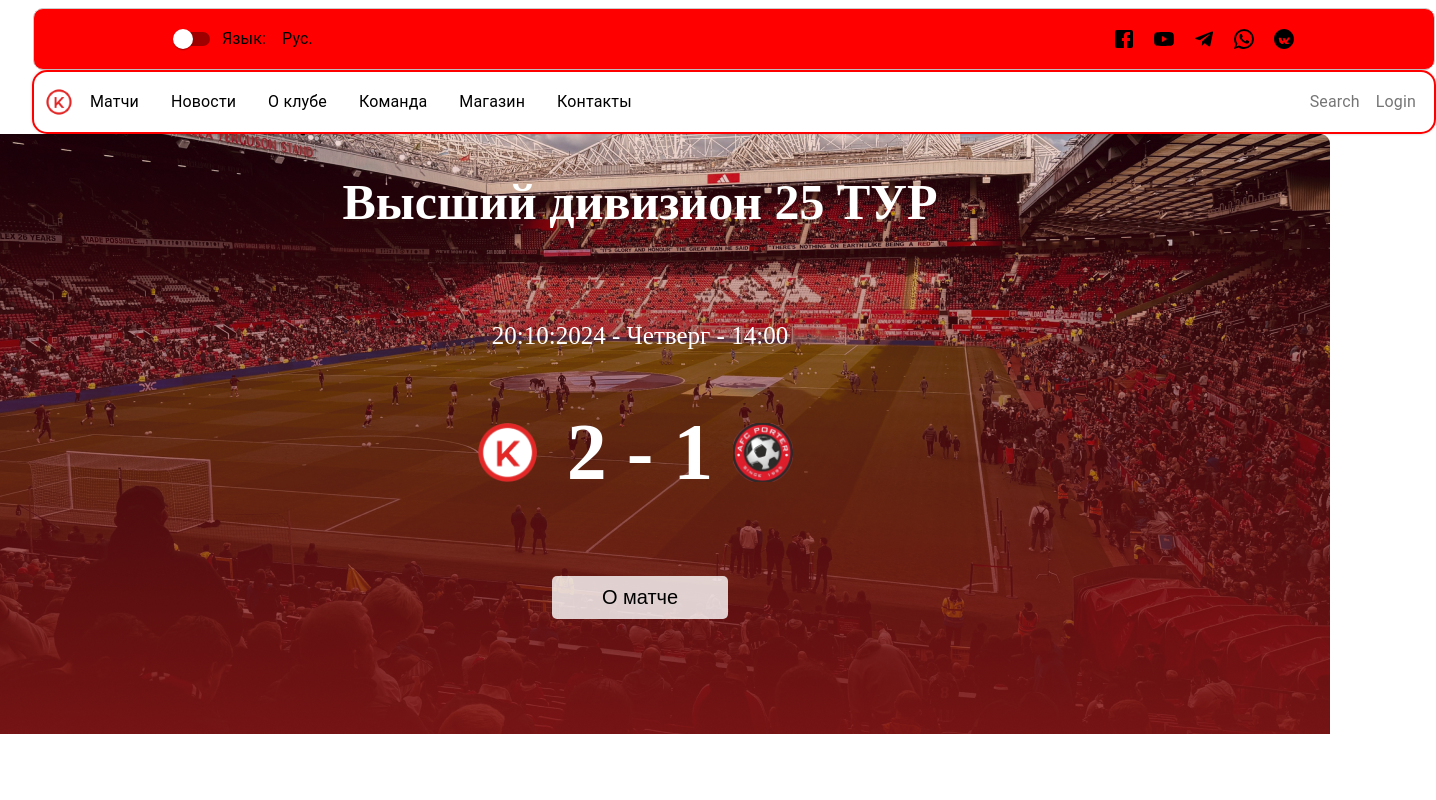
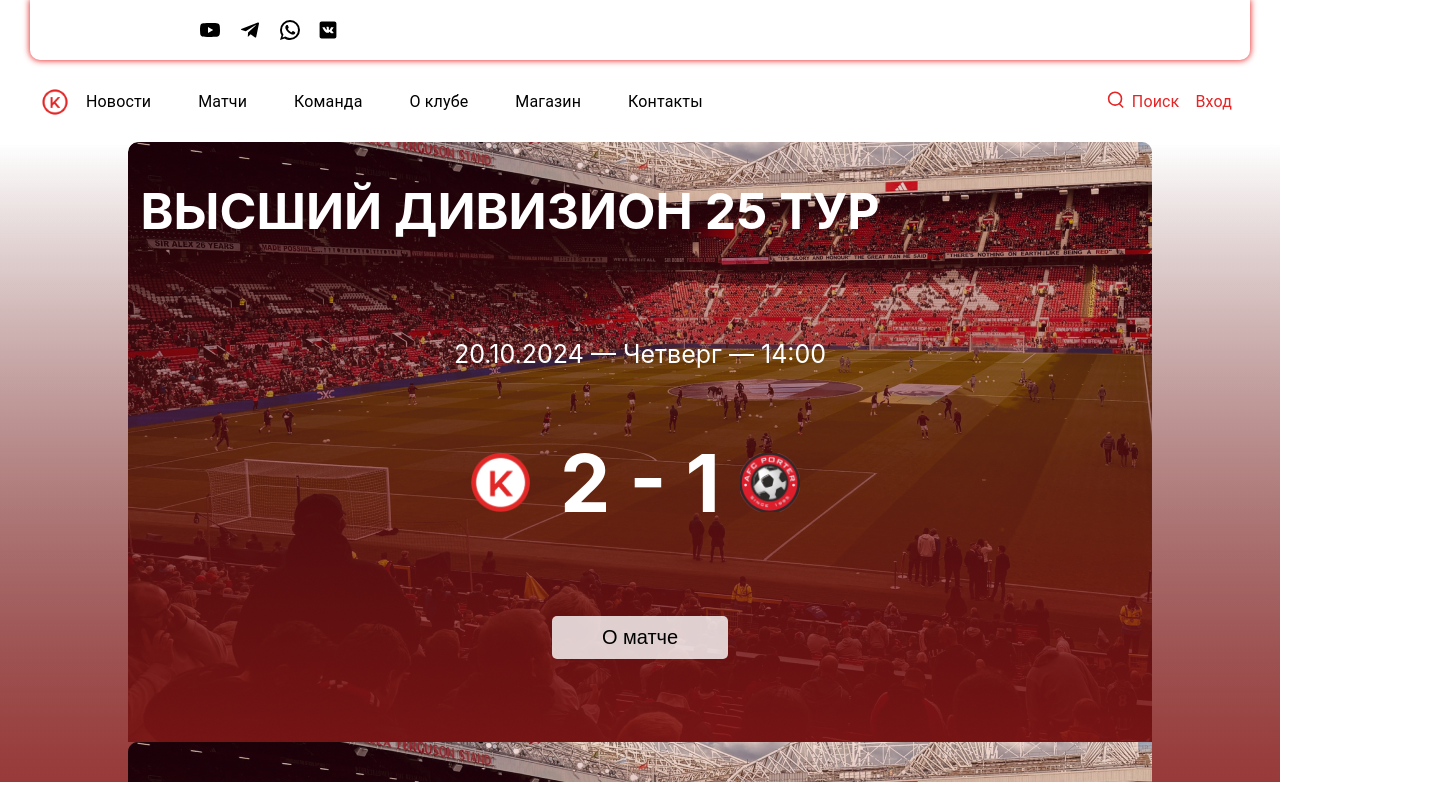
Before and after one commit to Juryxa/kokosBeerLove, a React (Create React App) app in the folder client/: page / in a window 1280 px wide. Shown: the whole page, 1436 px wide, since content can reach past the window. Built offline with nearby package versions, Linux system fonts and the light colour scheme.

Commit message:
main page

```diff
--- a/client/public/index.html
+++ b/client/public/index.html
@@ -1,5 +1,5 @@
 <!DOCTYPE html>
-<html lang="en">
+<html lang="ru">
   <head>
     <meta charset="utf-8" />
     <meta name="viewport" content="width=device-width, initial-scale=1" />
--- a/client/src/App.css
+++ b/client/src/App.css
@@ -0,0 +1,5 @@
+body{
+    margin: 0;
+    padding: 0;
+    font-family: "Inter", sans-serif;
+}
--- a/client/src/App.tsx
+++ b/client/src/App.tsx
@@ -1,22 +1,22 @@
-import React, {useContext, useEffect} from 'react';
+import React, {useContext, useState, useEffect} from 'react';
 import './App.css';
 import MainPage from './pages/MainPage';
-import FanPage from './pages/FanPage'; // Подключаем компонент FanPage
+import FanPage from './pages/FanPage';
 import {Route, Routes} from "react-router-dom";
 import {observer} from "mobx-react-lite";
 import {Context} from "./index";
 import EnterForm from "./pages/EnterForm";
 import Matches from './pages/Matches';
 
+
 function App() {
-
-  const tabloinfo = {
-    title:"Высший дивизион 25 ТУР",
-    data: "20:10:2024",
-    day: 'Четверг',
-    time: "14:00" ,
-    score:"2 - 1"
-};
+    const tabloinfo = {
+        title: "Высший дивизион 25 ТУР",
+        date: "20.10.2024",
+        day: 'Четверг',
+        time: "14:00",
+        score: "2 - 1"
+    };
 
     const {store} = useContext(Context);
 
@@ -33,9 +33,9 @@
     return (
         <div className="App">
             <Routes>
-                <Route path="/" element={<MainPage tabloinfo={tabloinfo}/>} />
-                <Route path="/enter" element={store.isAuth ? <FanPage /> : <EnterForm />} />
-                <Route path="/matches" element={<Matches/>} />
+                <Route path="/" element={<MainPage tabloinfo={tabloinfo}/>}/>
+                <Route path="/enter" element={store.isAuth ? <FanPage/> : <EnterForm/>}/>
+                <Route path="/matches" element={<Matches/>}/>
             </Routes>
         </div>
     );
--- a/client/src/components/Header.tsx
+++ b/client/src/components/Header.tsx
@@ -1,102 +1,106 @@
 import React from 'react';
-import {AppBar, Toolbar, IconButton, MenuItem, Menu, Typography, Box, Switch} from "@mui/material";
-import {Facebook, YouTube, Telegram, WhatsApp} from '@mui/icons-material';
-import {SvgIcon, SvgIconProps} from '@mui/material';
+import {AppBar, Toolbar, Box, IconButton, MenuItem, Typography} from '@mui/material';
+import {YouTube, Telegram, WhatsApp} from '@mui/icons-material';
 import {Link} from 'react-router-dom';
 
 
 const Header = () => {
-    const [language, setLanguage] = React.useState<'Рус.' | 'Eng.'>('Рус.');
-    const VkIcon = (props: SvgIconProps) => (
-        <SvgIcon {...props} viewBox="0 0 24 24">
-            <path
-                d="M12 2C6.477 2 2 6.477 2 12s4.477 10 10 10 10-4.477 10-10S17.523 2 12 2zm3.435 15h-1.206c-.69 0-.792-.524-1.341-1.044-.68-.654-1.059-.76-1.243-.76-.132 0-.314.063-.314.428v.968c0 .26-.073.408-.67.408-1.057 0-2.25-.708-3.15-2.03C7.142 12.89 6.75 11.203 6.75 11.203c-.09-.263.017-.524.396-.524h1.202c.35 0 .48.16.552.338 0 0 .685 1.617 1.55 2.658.26.28.444.362.606.362.132 0 .188-.078.188-.367v-1.13c-.02-.734-.422-.795-.422-1.137 0-.09.07-.18.175-.18h2.026c.29 0 .34.13.32.387v1.395c0 .22.1.287.314.287.21 0 .417-.116.825-.547.66-.696 1.154-1.804 1.154-1.804.138-.263.28-.33.53-.33h1.202c.34 0 .494.16.417.47-.173.702-1.2 2.34-2.34 3.28-.46.41-.64.63-.64.98 0 .37.257.433.636.433h1.148c.525 0 .687.158.573.47-.263.795-1.89.87-2.866.87z"/>
-        </SvgIcon>
-    );
-    const handleLanguageChange = () => {
-        setLanguage((prev) => (prev === 'Рус.' ? 'Eng.' : 'Рус.'));
-    };
-
     return (
-        <AppBar position="static" color="transparent" elevation={0}>
-        <Toolbar sx={{ justifyContent: 'space-between' }}>
-          <div style={{ display: 'flex', justifyContent: 'center', flexWrap: 'wrap' }}>
-            <div className='HighLine' style={{
-                width: "1380px",
-                backgroundColor: 'red',
+        <AppBar position="sticky" color="transparent" elevation={0}>
+            <Toolbar
+                sx={{flexDirection: 'column', alignItems: 'center'}}>
+                {/* Верхняя часть шапки */}
+                <Box
+                    className="HighLine"
+                    sx={{
+                        width: '100%',
+                        maxWidth: '1200px', // Ограничение максимальной ширины
+                        backgroundColor: 'white',
                         display: 'flex',
                         justifyContent: 'center',
                         alignItems: 'center',
-                border: '1px solid #ccc',
-                borderRadius: '10px',
+                        borderBottomLeftRadius: '10px',
+                        borderBottomRightRadius: '10px',
+                        boxShadow: '0 0 6px 0.5px #E62526',
                         padding: '10px',
-                marginBottom: '1', // Убедитесь, что отступ снизу равен 0
-                marginTop:'1'
-            }}>
-              <div className='Highline_Elements' style={{
-                  width: "1140px",
+                        marginBottom: '1px',
+                    }}
+                >
+                    <Box
+                        className="Highline_Elements"
+                        sx={{
+                            width: '100%',
+                            display: 'flex',
+                            flexWrap: 'wrap',
+                            justifyContent: 'space-between',
+                            maxWidth: '900px', // Центрирование и ограничение ширины содержимого
+                        }}
+                    >
+                        {/* Социальные сети */}
+                        <Box sx={{display: 'flex', alignItems: 'center'}}>
+                            <IconButton color="inherit">
+                                <YouTube/>
+                            </IconButton>
+                            <IconButton color="inherit">
+                                <Telegram/>
+                            </IconButton>
+                            <IconButton color="inherit">
+                                <WhatsApp/>
+                            </IconButton>
+                            <IconButton color="inherit">
+                                <svg xmlns="http://www.w3.org/2000/svg" viewBox="0 0 50 50" width="20px" height="20px">
+                                    <path
+                                        d="M41,4H9C6.24,4,4,6.24,4,9v32c0,2.76,2.24,5,5,5h32c2.76,0,5-2.24,5-5V9C46,6.24,43.76,4,41,4z M37.72,33l-3.73-0.01 c0,0-0.08,0.01-0.21,0.01c-0.3,0-0.92-0.08-1.65-0.58c-1.31-0.91-2.56-3.17-3.55-3.17c-0.07,0-0.13,0.01-0.19,0.03 c-0.86,0.27-1.12,1.13-1.12,2.18c0,0.37-0.26,0.54-0.96,0.54h-1.93c-2.16,0-4.25-0.05-6.6-2.62c-3.46-3.79-6.7-10.53-6.7-10.53 s-0.18-0.39,0.01-0.62c0.18-0.21,0.6-0.23,0.76-0.23c0.04,0,0.06,0,0.06,0h4c0,0,0.37,0.07,0.64,0.27c0.23,0.17,0.35,0.48,0.35,0.48 s0.68,1.32,1.53,2.81c1.43,2.46,2.2,3.28,2.75,3.28c0.09,0,0.18-0.02,0.27-0.07c0.82-0.45,0.58-4.09,0.58-4.09s0.01-1.32-0.42-1.9 c-0.33-0.46-0.96-0.59-1.24-0.63c-0.22-0.03,0.14-0.55,0.62-0.79c0.62-0.3,1.65-0.36,2.89-0.36h0.6c1.17,0.02,1.2,0.14,1.66,0.25 c1.38,0.33,0.91,1.62,0.91,4.71c0,0.99-0.18,2.38,0.53,2.85c0.05,0.03,0.12,0.05,0.21,0.05c0.46,0,1.45-0.59,3.03-3.26 c0.88-1.52,1.56-3.03,1.56-3.03s0.15-0.27,0.38-0.41c0.22-0.13,0.22-0.13,0.51-0.13h0.03c0.32,0,3.5-0.03,4.2-0.03h0.08 c0.67,0,1.28,0.01,1.39,0.42c0.16,0.62-0.49,1.73-2.2,4.03c-2.82,3.77-3.14,3.49-0.8,5.67c2.24,2.08,2.7,3.09,2.78,3.22 C39.68,32.88,37.72,33,37.72,33z"/>
+                                </svg>
+                            </IconButton>
+                        </Box>
+                    </Box>
+                </Box>
 
-                  display: "flex",
-                  flexWrap: "wrap",
-                  justifyContent: "space-between"
-              }}>
-                {/* Язык и Тема */}
-                <Box sx={{ display: 'flex', alignItems: 'center' }}>
-                  <Switch color="default" />
-                  <Typography>Язык:</Typography>
-                  <MenuItem onClick={handleLanguageChange}>{language}</MenuItem>
-                </Box>
-                {/* Социальные сети */}
-                <Box sx={{ display: 'flex', alignItems: 'center' }}>
-                  <IconButton color="inherit"><Facebook /></IconButton>
-                  <IconButton color="inherit"><YouTube /></IconButton>
-                  <IconButton color="inherit"><Telegram /></IconButton>
-                  <IconButton color="inherit"><WhatsApp /></IconButton>
-                  <IconButton color="inherit"><VkIcon /></IconButton>
-                </Box>
-              </div>
-            </div>
-            <div className='LowLine' style={{
-               border: '2px solid red',
-               borderRadius: '15px',
-               boxShadow: '0 0 3px rgba(0, 0, 0, 0.2)',
-
-
-
-                width: "1380px",
-
+                {/* Нижняя часть шапки */}
+                <Box
+                    className="LowLine"
+                    sx={{
                         display: 'flex',
                         justifyContent: 'space-between',
                         alignItems: 'center',
-                marginTop: '0', // Убедитесь, что отступ сверху равен 0
-                padding: '10px',
-
-            }}>
+                        width: '100%',
+                        maxWidth: '1200px',
+                        padding: {xs: '10px', sm: '15px', md: '20px'},
+                    }}
+                >
                     {/* Логотип */}
-              <Box sx={{ display: 'flex', alignItems: 'center' }}>
-                <IconButton component={Link} to="/" sx={{ padding: 0 }}>
-                  <img src="images/image1.png" alt="Logo" style={{ height: '30px' }} />
+                    <Box sx={{display: 'flex', alignItems: 'center'}}>
+                        <IconButton component={Link} to="/" sx={{padding: 0}}>
+                            <img src="../images/image1.png" alt="Logo" style={{height: '30px'}}/>
                         </IconButton>
                     </Box>
                     {/* Навигация */}
-              <Box sx={{ display: 'flex', alignItems: 'center' }}>
+                    <Box sx={{display: 'flex', alignItems: 'center', gap: {xs: '8px', sm: '15px'}}}>
+                        <MenuItem component={Link} to="/news">Новости</MenuItem>
                         <MenuItem component={Link} to="/matches">Матчи</MenuItem>
-              <MenuItem component={Link} to="/news">Новости</MenuItem>
+                        <MenuItem component={Link} to="/team">Команда</MenuItem>
                         <MenuItem component={Link} to="/about">О клубе</MenuItem>
-              <MenuItem component={Link} to="/team">Команда</MenuItem>
                         <MenuItem component={Link} to="/shop">Магазин</MenuItem>
                         <MenuItem component={Link} to="/contacts">Контакты</MenuItem>
-
                     </Box>
-              <Box sx={{ display: 'flex', alignItems: 'center', marginLeft: 'auto',color:"white" }}>
-                <IconButton ><Typography >Search</Typography></IconButton>
-                <IconButton component={Link} to="/enter"><Typography>Login</Typography></IconButton>
+                    {/* Поиск и Логин */}
+                    <Box sx={{display: 'flex', alignItems: 'center', marginLeft: 'auto', color: "white"}}>
+                        <IconButton>
+                            <svg width="25" height="25" viewBox="2 -2 31 31" fill="none"
+                                 xmlns="http://www.w3.org/2000/svg">
+                                <circle cx="12" cy="10" r="8" stroke="#E62526" stroke-width="2"/>
+                                <path d="M17 16L22 21" stroke="#E62526" stroke-width="2"/>
+                            </svg>
+                            <Typography color={'#E62526'}> Поиск</Typography>
+                        </IconButton>
+                        <IconButton component={Link} to="/enter">
+                            <Typography color={'#E62526'}>Вход</Typography>
+                        </IconButton>
                     </Box>
-            </div>
-          </div>
+                </Box>
             </Toolbar>
         </AppBar>
-
     );
 };
 
--- a/client/src/pages/EnterForm.tsx
+++ b/client/src/pages/EnterForm.tsx
@@ -5,6 +5,7 @@
 import background from "../images/Rectangle2.png";
 import { Box, Button, TextField, Typography, IconButton } from '@mui/material';
 import CloseIcon from '@mui/icons-material/Close';
+
 
 const EnterForm: FC = () => {
     const [isLogin, setIsLogin] = useState<boolean>(true);
@@ -21,7 +22,7 @@
     };
 
     return (
-        <div style={{ display: 'flex', justifyContent: 'center', alignItems: 'center', flexDirection: 'column' ,marginTop:'15px'}}>
+        <div style={{ display: 'flex', justifyContent: 'center', alignItems: 'center', flexDirection: 'column'}}>
             <Header />
             <Box
                 sx={{
--- /dev/null
+++ b/client/src/pages/MainPage.css
@@ -0,0 +1,4 @@
+.nextMatch{
+
+
+}
--- a/client/src/pages/MainPage.tsx
+++ b/client/src/pages/MainPage.tsx
@@ -3,40 +3,78 @@
 import img1 from '../images/rectangle1.png';
 import logoTeam1 from '../images/logoteam1.png';
 import logoTeam2 from '../images/logo2.png';
+import './MainPage.css';
 
 interface tabloinfo {
-    title:string;
-    data: string,
+    title: string;
+    date: string,
     day: string,
     time: string,
-    score:string,
+    score: string,
 }
 
 interface MainPageProps {
-    tabloinfo: tabloinfo; // Использование интерфейса DataTime
+    tabloinfo: tabloinfo;
 }
 
 
-const MainPage:React.FC<MainPageProps> = ({tabloinfo}) => {
+const MainPage: React.FC<MainPageProps> = ({tabloinfo}) => {
 
     return (
-        <div style={{ display: 'flex', justifyContent: 'center', alignItems: 'center', flexDirection: 'column' }}>
-            <Header />
 
-            <div style={{ backgroundImage: `url(${img1})`, height: '600px', width: '1380px', }}>
+        <div style={{display: 'flex', justifyContent: 'center', alignItems: 'center', flexDirection: 'column'}}>
+            <Header/>
+            <div
+                style={{
+                    display: 'flex',
+                    justifyContent: 'center',
+                    height: '100%',
+                    width: '100%',
+                    background: 'linear-gradient(180deg, rgba(227, 39, 38, 0) 0%, rgba(227, 39, 38, 0.5) 100%), linear-gradient(180deg, rgba(0, 0, 0, 0) 0%, rgba(0, 0, 0, 0.7) 100%)'
+                }}>
+                <div style={{
+                    borderTopLeftRadius: '10px',
+                    borderTopRightRadius: '10px',
+                    backgroundImage: `url(${img1})`,
+                    height: '80vh',
+                    width: '80%',
+                    zIndex: '1'
+                }}>
 
-                <div className='matchBlock' style={{display: 'flex', height:"80%",
-            flexDirection: 'column', alignItems: 'center',justifyContent:"space-between" ,padding:"5px"}}>
-
-                <div className='titleMatch' style={{color:"white",fontSize:"25px"}}><h1>{tabloinfo.title}</h1></div>
-                <div className='dataInfo'>
-                    <div style={{fontSize:"25px",color:"white"}}>{tabloinfo.data} - {tabloinfo.day} - {tabloinfo.time}</div>
+                    <div className='matchBlock' style={{
+                        display: 'flex', height: "80%",
+                        flexDirection: 'column', alignItems: 'center', justifyContent: "space-between", padding: "5px"
+                    }}>
+                        <div className='titleWrapper'
+                             style={{width: '100%', display: 'flex', justifyContent: 'flex-start', marginLeft: '15px'}}>
+                            <div className='titleMatch' style={{color: "white", fontSize: "25px"}}>
+                                <h1>{tabloinfo.title.toUpperCase()}</h1>
+                            </div>
+                        </div>
+                        <div className='dateInfo'>
+                            <div style={{
+                                fontSize: "25px",
+                                fontWeight: "extra-bold",
+                                color: "white"
+                            }}>{tabloinfo.date} — {tabloinfo.day} — {tabloinfo.time}</div>
                         </div>
                         {/* Логотипы команд */}
-                <div style={{ display: 'flex', alignItems: 'center', marginBottom: '20px' }}>
-                    <img src={logoTeam1} alt="Team 1" style={{ width: '60px', height: 'auto', marginRight: '10px' }} /> {/* Увеличиваем размер */}
-                    <h1 style={{ fontSize: '80px', margin: '0 20px',color:"white" }}>{tabloinfo.score}</h1> {/* Счет */}
-                    <img src={logoTeam2} alt="Team 2" style={{ width: '60px', height: 'auto', marginRight: '10px' }} /> {/* Увеличиваем размер */}
+                        <div style={{display: 'flex', alignItems: 'center', marginBottom: '20px'}}>
+                            <img src={logoTeam1} alt="Team 1" style={{
+                                width: '60px',
+                                height: 'auto',
+                                marginRight: '10px'
+                            }}/> {/* Увеличиваем размер */}
+                            <h1 style={{
+                                fontSize: '80px',
+                                margin: '0 20px',
+                                color: "white"
+                            }}>{tabloinfo.score}</h1> {/* Счет */}
+                            <img src={logoTeam2} alt="Team 2" style={{
+                                width: '60px',
+                                height: 'auto',
+                                marginRight: '10px'
+                            }}/> {/* Увеличиваем размер */}
                         </div>
                         {/* Дополнительные элементы, например, кнопка "О матче" */}
                         <button style={{
@@ -50,9 +88,14 @@
                             О матче
                         </button>
                     </div>
+                    <div className='nextMatch'></div>
+                    <div className='prevMatch'></div>
+                    <div className='stat'></div>
                 </div>
             </div>
-    );
+        </div>
+    )
+        ;
 };
 
 export default MainPage;
--- a/client/src/pages/Matches.tsx
+++ b/client/src/pages/Matches.tsx
@@ -1,10 +1,10 @@
-import React from 'react';
+import React, {FC} from 'react';
 import Header from '../components/Header';
 
-const Matches = () => {
+const Matches: FC = () => {
     return (
         <div>
-            <Header/>
+            <Header />
             матчи
             <div>Lorem ipsum dolor sit, amet consectetur adipisicing elit. Cupiditate temporibus, id in harum aspernatur hic fugiat exercitationem porro magnam obcaecati voluptatibus! Explicabo recusandae voluptatum molestiae inventore. Laborum laboriosam doloribus, quae totam dolor voluptatem cupiditate ratione provident nostrum deserunt natus minus pariatur, ducimus, iusto accusantium officiis! Corporis ipsum magnam laborum provident unde possimus quaerat, error inventore porro nostrum quisquam commodi voluptas. Ipsa nihil maiores fugit consectetur. Possimus nam ratione veniam quasi tempora non sunt facilis. Quos sit quae impedit? Voluptate inventore alias hic nobis, cum, vero nostrum quaerat aut consequuntur nesciunt voluptates, fugiat assumenda aliquid ratione ut totam quis mollitia quas?</div>
         </div>
```
Also changed, not shown: client/src/images/icons8-vk.svg (added). Lines whose indentation alone changed are shown as unchanged.
